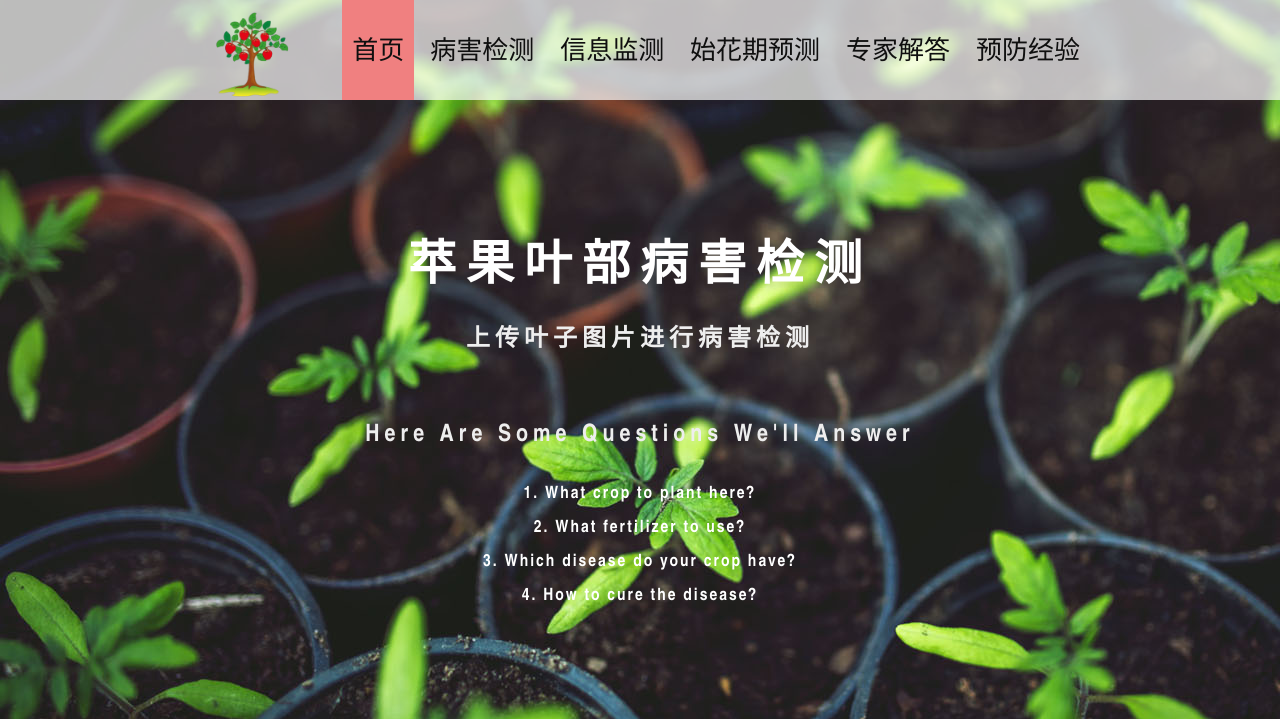
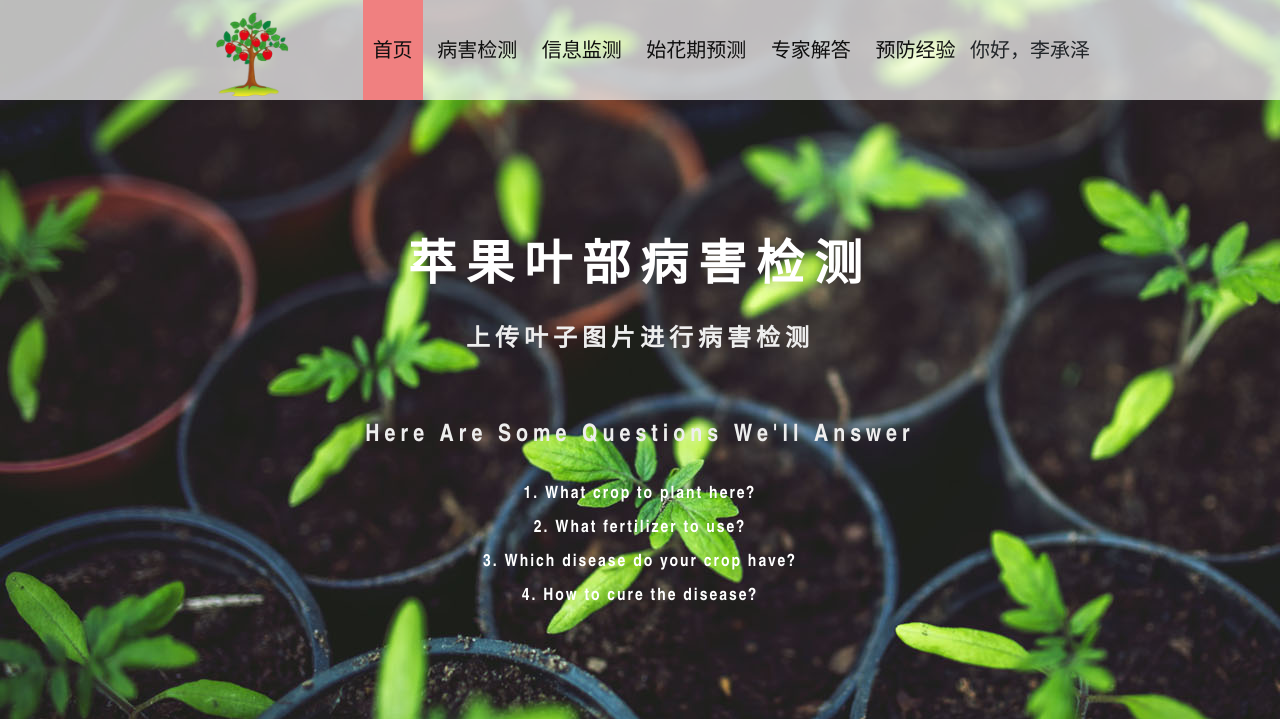
Before and after one commit to HanBuKui/AppleLeafDisease-DDS, a Flask app: page /index2 in a window 1280 px wide. Shown: the top 719 px of the page. Run offline with Flask 2, Linux system fonts and the light colour scheme; some libraries are stand-ins or nearby versions.

Commit message:
【首页】增加登录信息显示

```diff
--- a/web/templates/detection.html
+++ b/web/templates/detection.html
@@ -103,7 +103,7 @@
             </a>
         </div>
         <div class="menu">
-            <a href="{{ url_for('index')}}" class="option">首页</a>
+            <a href="{{ url_for('index2')}}" class="option">首页</a>
             <a href="{{ url_for('detect')}}" class="option select optionNow">病害检测</a>
             <a href="{{ url_for('surveillance')}}" class="option">信息监测</a>
             <a href="{{ url_for('orchard')}}" class="option">始花期预测</a>
--- a/web/templates/index.html
+++ b/web/templates/index.html
@@ -102,7 +102,7 @@
             height: 100px;
             float: right;
             line-height: 100px;
-            font-size: 26px;
+            font-size: 23px;
             padding: auto;
             /* margin-left: 100px; */
         }
--- a/web/templates/index2.html
+++ b/web/templates/index2.html
@@ -102,7 +102,7 @@
             height: 100px;
             float: right;
             line-height: 100px;
-            font-size: 26px;
+            font-size: 20px;
             padding: auto;
             /* margin-left: 100px; */
         }
@@ -188,6 +188,7 @@
             <a href="{{ url_for('talk')}}" class="option">专家解答</a>
             <a href="{{ url_for('news')}}" class="option">预防经验</a>
             <!--            <a href="{{ url_for('aboutUs')}}" class="option">关于我们</a>-->
+            <span>你好，李承泽</span>
         </div>
     </div>
 </div>
--- a/web/templates/news.html
+++ b/web/templates/news.html
@@ -476,7 +476,7 @@
           </a>
         </div>
         <div class="menu">
-            <a href="{{ url_for('index')}}" class="option">首页</a>
+            <a href="{{ url_for('index2')}}" class="option">首页</a>
             <a href="{{ url_for('detect')}}" class="option">病害检测</a>
             <a href="{{ url_for('surveillance')}}" class="option">信息监测</a>
             <a href="{{ url_for('orchard')}}" class="option">始花期预测</a>
--- a/web/templates/orchard.html
+++ b/web/templates/orchard.html
@@ -219,7 +219,7 @@
                 </a>
             </div>
             <div class="menu">
-                <a href="{{ url_for('index')}}" class="option">首页</a>
+                <a href="{{ url_for('index2')}}" class="option">首页</a>
                 <a href="{{ url_for('detect')}}" class="option">病害检测</a>
                 <a href="{{ url_for('surveillance')}}" class="option">信息监测</a>
                 <a href="{{ url_for('orchard')}}" class="option select optionNow">始花期预测</a>
--- a/web/templates/surveillance.html
+++ b/web/templates/surveillance.html
@@ -123,7 +123,7 @@
                 </a>
             </div>
             <div class="menu">
-                <a href="{{ url_for('index')}}" class="option">首页</a>
+                <a href="{{ url_for('index2')}}" class="option">首页</a>
                 <a href="{{ url_for('detect')}}" class="option">病害检测</a>
                 <a href="{{ url_for('surveillance')}}" class="option  select optionNow">信息监测</a>
                 <a href="{{ url_for('orchard')}}" class="option">始花期预测</a>
--- a/web/templates/talk.html
+++ b/web/templates/talk.html
@@ -225,7 +225,7 @@
                 </a>
             </div>
             <div class="menu">
-                <a href="{{ url_for('index')}}" class="option">首页</a>
+                <a href="{{ url_for('index2')}}" class="option">首页</a>
                 <a href="{{ url_for('detect')}}" class="option">病害检测</a>
                 <a href="{{ url_for('surveillance')}}" class="option">信息监测</a>
                 <a href="{{ url_for('orchard')}}" class="option">始花期预测</a>
```
